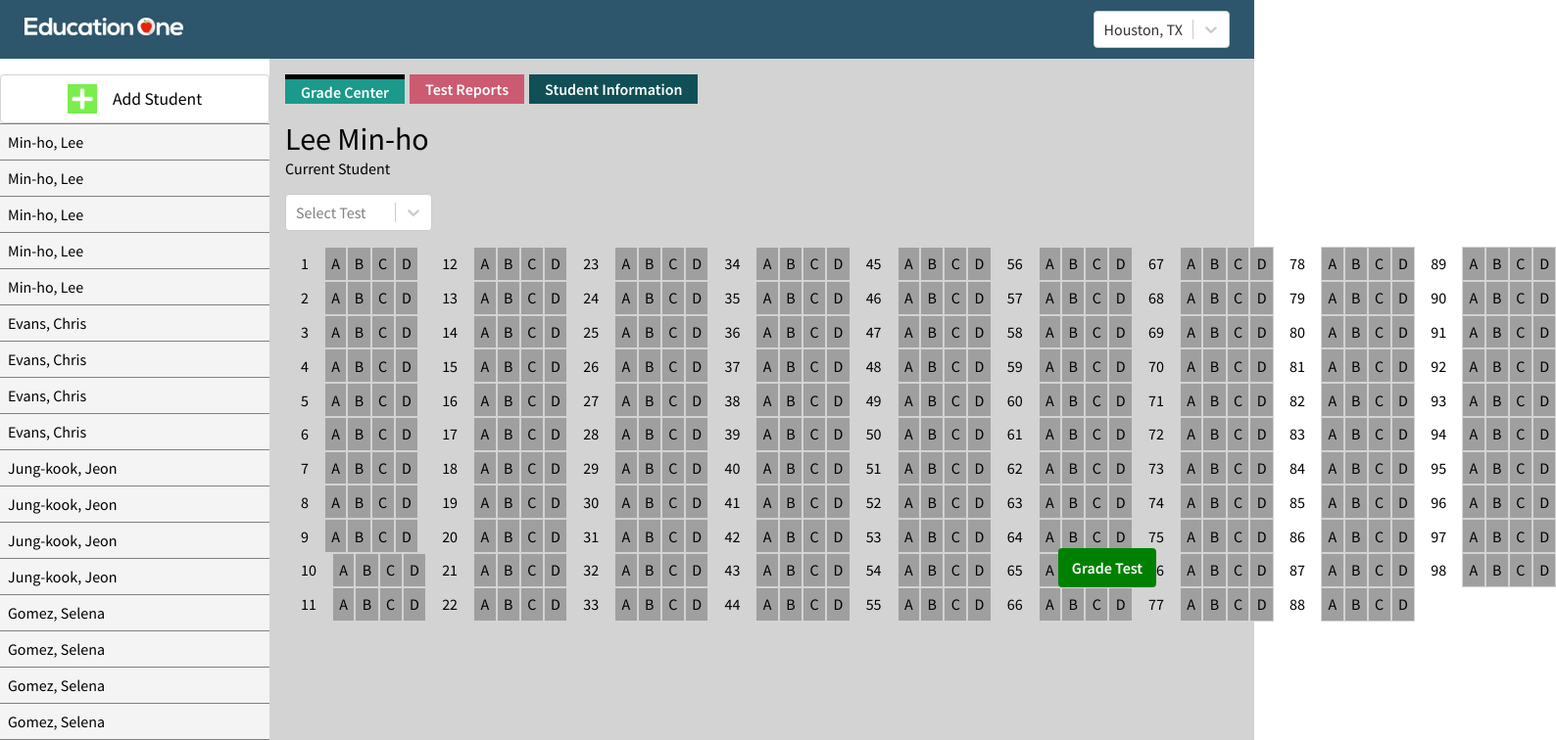
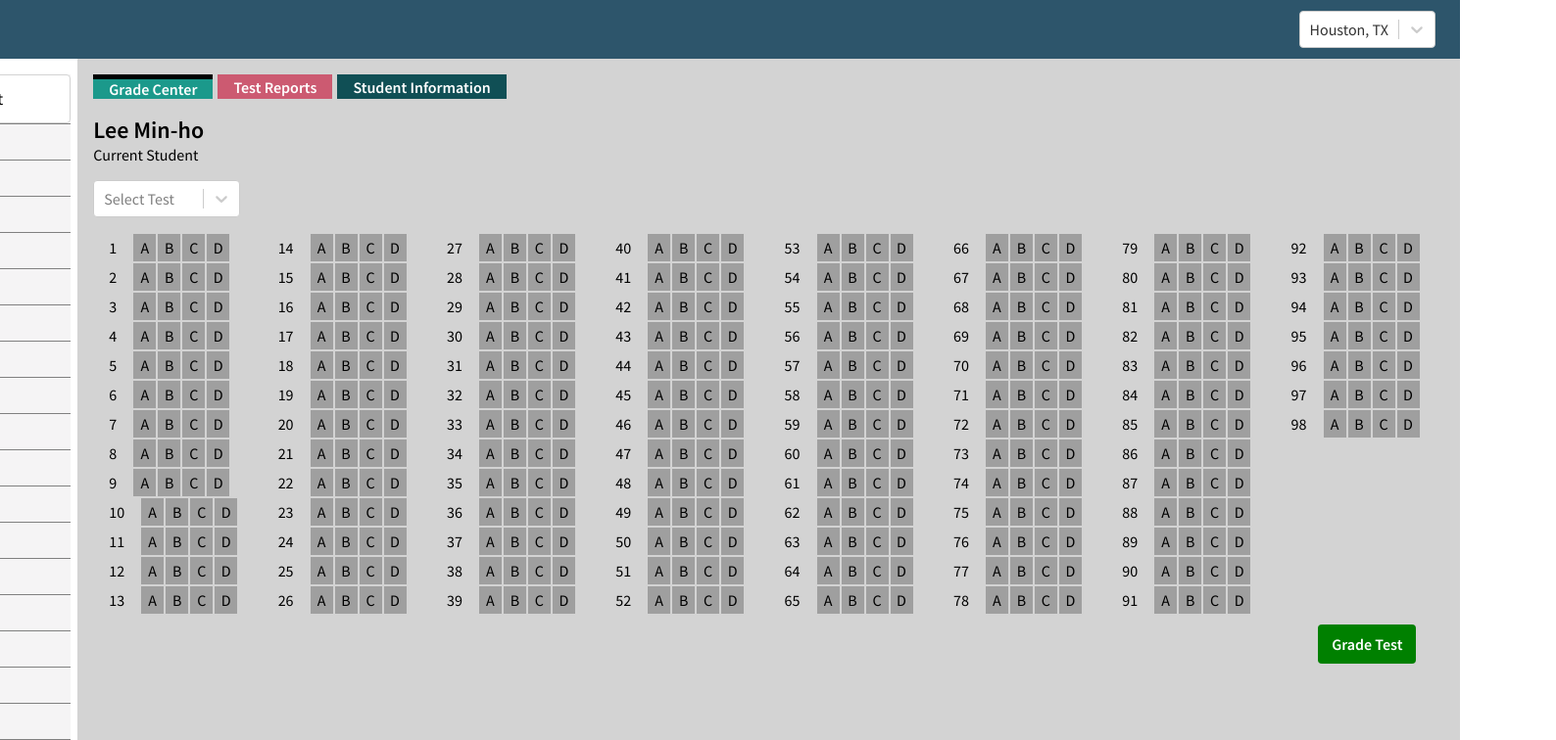
Before and after one commit to wwllnn/eduone, a React (Create React App) app: page /student in a window 1280 px wide. Shown: the top 756 px of the page at 98% size, 1588 px wide, since content can reach past the window. Built offline with nearby package versions, Linux system fonts and the light colour scheme; the HTML template or start-up script is replaced by a standard one.

Commit message:
test format, firebase setup

```diff
--- a/package.json
+++ b/package.json
@@ -6,6 +6,7 @@
     "@testing-library/jest-dom": "^5.16.5",
     "@testing-library/react": "^13.4.0",
     "@testing-library/user-event": "^13.5.0",
+    "firebase": "^9.18.0",
     "react": "^18.2.0",
     "react-dom": "^18.2.0",
     "react-router-dom": "^6.9.0",
--- a/src/components/StudentPage.css
+++ b/src/components/StudentPage.css
@@ -13,7 +13,7 @@
 .studentpage_category{
   color: white;
   font-weight: bold;
-  height: 30px;
+  height: 25px;
   padding: 0 1rem;
   display: flex;
   align-items: center;
@@ -36,7 +36,8 @@
 
 .studentpage_name{
   margin-top: 1rem;
-  font-size: 2rem;
+  font-size: 1.5rem;
+  font-weight: bold;
 }
 
 .selecttest{
--- a/src/components/TestAttempt.css
+++ b/src/components/TestAttempt.css
@@ -20,10 +20,27 @@
 }
 
 .attempt_row_button{
-  padding: .4rem;
+  width: 25px;
+  height: 30px;
+  display: grid;
+  place-items: center;
   background-color: rgb(159, 159, 159);
   border: 1px solid lightgray;
   cursor: pointer;
+}
+
+.attempt_clicked{
+  background-color: aqua;
+}
+
+.attempt_right{
+  background-color: rgb(0, 109, 0);
+  color: white;
+}
+
+.attempt_wrong{
+  background-color: #9e1e1e;
+  color: white;
 }
 
 .attempt_output{
@@ -31,18 +48,30 @@
   flex-direction: column;
   flex-wrap: wrap;
   height: 100px;
+  width: 1250px;
 }
 
 .attempt_output_item{
   margin-left: 1rem;
+  white-space: nowrap;
 }
 
 .wronganswer{
   color: #b22222;
+
+}
+
+.attempt_footer{
+  display: flex;
+}
+
+.attempt_footer_right{
+  display: flex;
+  flex-direction: column;
+  align-items: center;
 }
 
 .gradetestbutton{
-  position: absolute;
   background-color: green;
   width: 100px;
   height: 40px;
@@ -51,17 +80,20 @@
   place-items: center;
   color: white;
   font-weight: bold;
-  right: 100px;
-  bottom: 200px;
   cursor: pointer;
 }
 
 .score{
-  position: absolute;
+  margin-top: 10px;
   right: 20px;
   bottom: 0;
   font-size: 1.1rem;
   font-weight: bold;
   border: 1px solid black;
-  padding: 1rem;
+  width: 100px;
+  height: 50px;
+  display: flex;
+  justify-content: center;
+  align-items: center;
+  white-space: nowrap;
 }
--- a/src/components/TestAttempt.js
+++ b/src/components/TestAttempt.js
@@ -5,11 +5,13 @@ import useGrade from '../hooks/useGrade'
 
 const TestAttempt = () => {
 
-  const { gradeTest } = useGrade()
+  const { gradeSAT2023PT3 } = useGrade()
 
   const [currentAnswers, setCurrentAnswers] = useState({})
 
-  const [wrongAnswers, setWrongAnswers] = useState([])
+  const [wrongAnswers, setWrongAnswers] = useState({})
+
+  const [rightAnswers, setRightAnswers] = useState({})
 
   const [showGrade, setShowgrade] = useState(false)
 
@@ -23,49 +25,113 @@ const TestAttempt = () => {
 
   }
 
-  for (let [key, value] of Object.entries(currentAnswers)) {
-    console.log(key, value);
-  }
+    const handleSAT2023PT3 = (currentAnswers) => {
+    const answers = gradeSAT2023PT3(currentAnswers)
 
-  const output = () =>{
-    for(let key in currentAnswers){
-        return(
-          <div>{key}</div>
-            )
-    }
-  }
 
-  const handleGrade = (currentAnswers) => {
-    const grade = gradeTest(currentAnswers)
-    setWrongAnswers(grade)
+    setRightAnswers(answers.rightNumbers)
+    setWrongAnswers(answers.wrongNumbers)
     setShowgrade(true)
   }
-
 
   return (
     <div className='testattempt'>
       <div className='attempt_input'>
-      {[...Array(98)].map((r, i) => (
-        <div className='attempt_row'>
+        {
+          //row
+          //grey
+          //clicked
+          //right
+          //wrong
+
+          //map loop starts at 0 so add 1
+        }
+      {[...Array(98)].map((_, i) => (
+        <div key={i} className='attempt_row'>
           <div className='attempt_row_number'>{i+1}</div>
-          <div className='attempt_row_button' onClick={() => handleClick(i+1, 'a')}>A</div>
-          <div className='attempt_row_button' onClick={() => handleClick(i+1, 'b')}>B</div>
-          <div className='attempt_row_button' onClick={() => handleClick(i+1, 'c')}>C</div>
-          <div className='attempt_row_button' onClick={() => handleClick(i+1, 'd')}>D</div>
+          {
+            currentAnswers[i+1] !== 'a' &&
+            <div className='attempt_row_button' onClick={() => handleClick(i+1, 'a')}>A</div>
+          }
+          {
+            currentAnswers[i+1] === 'a' && wrongAnswers[i+1] != 'a' && rightAnswers !='a' &&
+            <div className='attempt_row_button attempt_clicked' onClick={() => handleClick(i+1, 'a')}>A</div>
+          }
+          {
+            currentAnswers[i+1] == 'a' && rightAnswers[i+1] == 'a' &&
+            <div className='attempt_row_button attempt_right' onClick={() => handleClick(i+1, 'a')}>A</div>
+          }
+          {
+            currentAnswers[i+1] == 'a' && wrongAnswers[i+1] == 'a' &&
+            <div className='attempt_row_button attempt_wrong' onClick={() => handleClick(i+1, 'a')}>A</div>
+          }
+          {
+            currentAnswers[i+1] !== 'b' &&
+            <div className='attempt_row_button' onClick={() => handleClick(i+1, 'b')}>B</div>
+          }
+          {
+            currentAnswers[i+1] === 'b' && wrongAnswers[i+1] != 'b' && rightAnswers[i+1] !='b' &&
+            <div className='attempt_row_button attempt_clicked' onClick={() => handleClick(i+1, 'b')}>B</div>
+          }
+          {
+            currentAnswers[i+1] == 'b' && rightAnswers[i+1] == 'b' &&
+            <div className='attempt_row_button attempt_right' onClick={() => handleClick(i+1, 'b')}>B</div>
+          }
+          {
+            currentAnswers[i+1] == 'b' && wrongAnswers[i+1] == 'b' &&
+            <div className='attempt_row_button attempt_wrong' onClick={() => handleClick(i+1, 'b')}>B</div>
+          }
+          {
+            currentAnswers[i+1] !== 'c' &&
+            <div className='attempt_row_button' onClick={() => handleClick(i+1, 'c')}>C</div>
+          }
+          {
+            currentAnswers[i+1] === 'c' && wrongAnswers[i+1] != 'c' && rightAnswers[i+1] !='c' &&
+            <div className='attempt_row_button attempt_clicked' onClick={() => handleClick(i+1, 'c')}>C</div>
+          }
+          {
+            currentAnswers[i+1] === 'c' && rightAnswers[i+1] == 'c' &&
+            <div className='attempt_row_button attempt_right' onClick={() => handleClick(i+1, 'c')}>C</div>
+          }
+          {
+            currentAnswers[i+1] == 'c' && wrongAnswers[i+1] == 'c' &&
+            <div className='attempt_row_button attempt_wrong' onClick={() => handleClick(i+1, 'c')}>B</div>
+          }
+
+          {
+            currentAnswers[i+1] !== 'd' &&
+            <div className='attempt_row_button' onClick={() => handleClick(i+1, 'd')}>D</div>
+          }
+          {
+            currentAnswers[i+1] === 'd' && wrongAnswers[i+1] != 'd' && rightAnswers[i+1] !='d' &&
+            <div className='attempt_row_button attempt_clicked' onClick={() => handleClick(i+1, 'd')}>D</div>
+          }
+          {
+            currentAnswers[i+1] == 'd' && rightAnswers[i+1] == 'd' &&
+            <div className='attempt_row_button attempt_right' onClick={() => handleClick(i+1, 'd')}>D</div>
+          }
+          {
+            currentAnswers[i+1] == 'd' && wrongAnswers[i+1] == 'd' &&
+            <div className='attempt_row_button attempt_wrong' onClick={() => handleClick(i+1, 'd')}>D</div>
+          }
         </div>
       ))
       }
       </div>
+      <div className='attempt_footer'>
       <div className='attempt_output'>{
         Object.entries(currentAnswers).map(([key, value]) => {
-          if(wrongAnswers.includes(key)){
-            return <div className='attempt_output_item wronganswer'>{key} - {value}</div>
+          if(wrongAnswers.hasOwnProperty(key)){
+            return <div key={key} className='attempt_output_item wronganswer'>{key} - {value}</div>
           }
-          return <div className='attempt_output_item'>{key} - {value}</div>
+          return <div key={key} className='attempt_output_item'>{key} - {value}</div>
         })
         }</div>
-      <div className='gradetestbutton' onClick={() => handleGrade(currentAnswers)}>Grade Test</div>
-      {showGrade && <div className='score'>Score : {Object.keys(currentAnswers).length-wrongAnswers.length} / 20</div>}
+        <div className='attempt_footer_right'>
+          <div className='gradetestbutton' onClick={() => handleSAT2023PT3(currentAnswers)}>Grade Test</div>
+          {showGrade && <div className='score'>Score : {Object.keys(currentAnswers).length-Object.keys(wrongAnswers).length} / 98</div>}
+        </div>
+      </div>
     </div>
   )
 }
--- a/src/data.js
+++ b/src/data.js
@@ -1,34 +1,34 @@
 export const test1 = ['a','a','a','a','a','b','b','b','b','b', 'c','c','c','c','c','d','d','d','d','d']
 
-export const SAT2023PT3RWM1 = [
-    {1:'b'},
-    {2:'d'},
-    {3:'c'},
-    {4:'b'},
-    {5:'a'},
-    {6:'d'},
-    {7:'a'},
-    {8:'a'},
-    {9:'a'},
-    {10:'d'},
-    {11:'a'},
-    {12:'b'},
-    {13:'a'},
-    {14:'c'},
-    {15:'a'},
-    {16:'d'},
-    {17:'d'},
-    {18:'d'},
-    {19:'c'},
-    {20:'c'},
-    {21:'b'},
-    {22:'d'},
-    {23:'c'},
-    {24:'a'},
-    {25:'d'},
-    {26:'d'},
-    {27:'c'}
-]
+export const SAT2023PT3RWM1 = {
+    1:'b',
+    2:'d',
+    3:'c',
+    4:'b',
+    5:'a',
+    6:'d',
+    7:'a',
+    8:'a',
+    9:'a',
+    10:'d',
+    11:'a',
+    12:'b',
+    13:'a',
+    14:'c',
+    15:'a',
+    16:'d',
+    17:'d',
+    18:'d',
+    19:'c',
+    20:'c',
+    21:'b',
+    22:'d',
+    23:'c',
+    24:'a',
+    25:'d',
+    26:'d',
+    27:'c'
+}
 
 export const SAT2023PT3RWM2a = [
     {28: 'b'},
--- a/src/hooks/useGrade.js
+++ b/src/hooks/useGrade.js
@@ -1,27 +1,27 @@
 import React from 'react'
-import { test1 } from '../data.js'
+import { test1, SAT2023PT3RWM1, SAT2023PT3RWM2a, SAT2023PT3MM1 } from '../data.js'
 
 const useGrade = () => {
 
-  const gradeTest = (currentAnswers) => {
-    let sum = 0
-    let wrongNumbers = []
+  const gradeSAT2023PT3 = (currentAnswers) => {
+    let wrongNumbers = {}
+    let rightNumbers = {}
 
-
+    //looping through current answers
     Object.entries(currentAnswers).map(([key, value]) => {
 
-
-      if(value == test1[key-1]){
-        sum+=1
-      } else{
-        wrongNumbers.push(key)
+      //add object pair into rightNumbers if correct, wrongNumbers if incorrect
+      if(value == SAT2023PT3RWM1[key]){
+        rightNumbers[key] = value
+      } else {
+        wrongNumbers[key] = value
       }
     })
 
-    return wrongNumbers
+    return {rightNumbers, wrongNumbers}
   }
 
-  return {gradeTest}
+  return {gradeSAT2023PT3}
 }
 
 export default useGrade
```
Also changed, not shown: src/firebase/config.js (added, +23 -0 lines), 1 other file (tests, documents, lock files or other folders).
